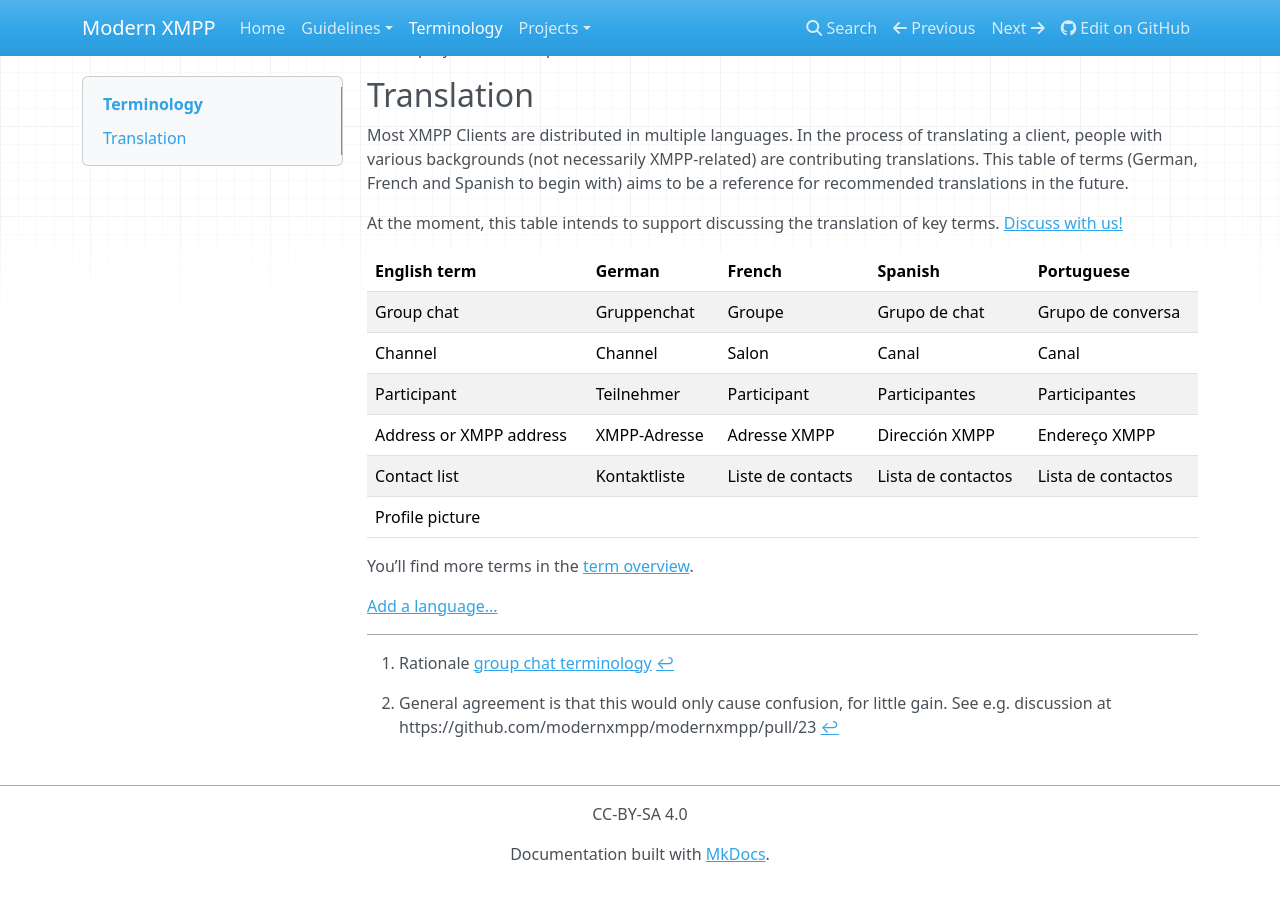
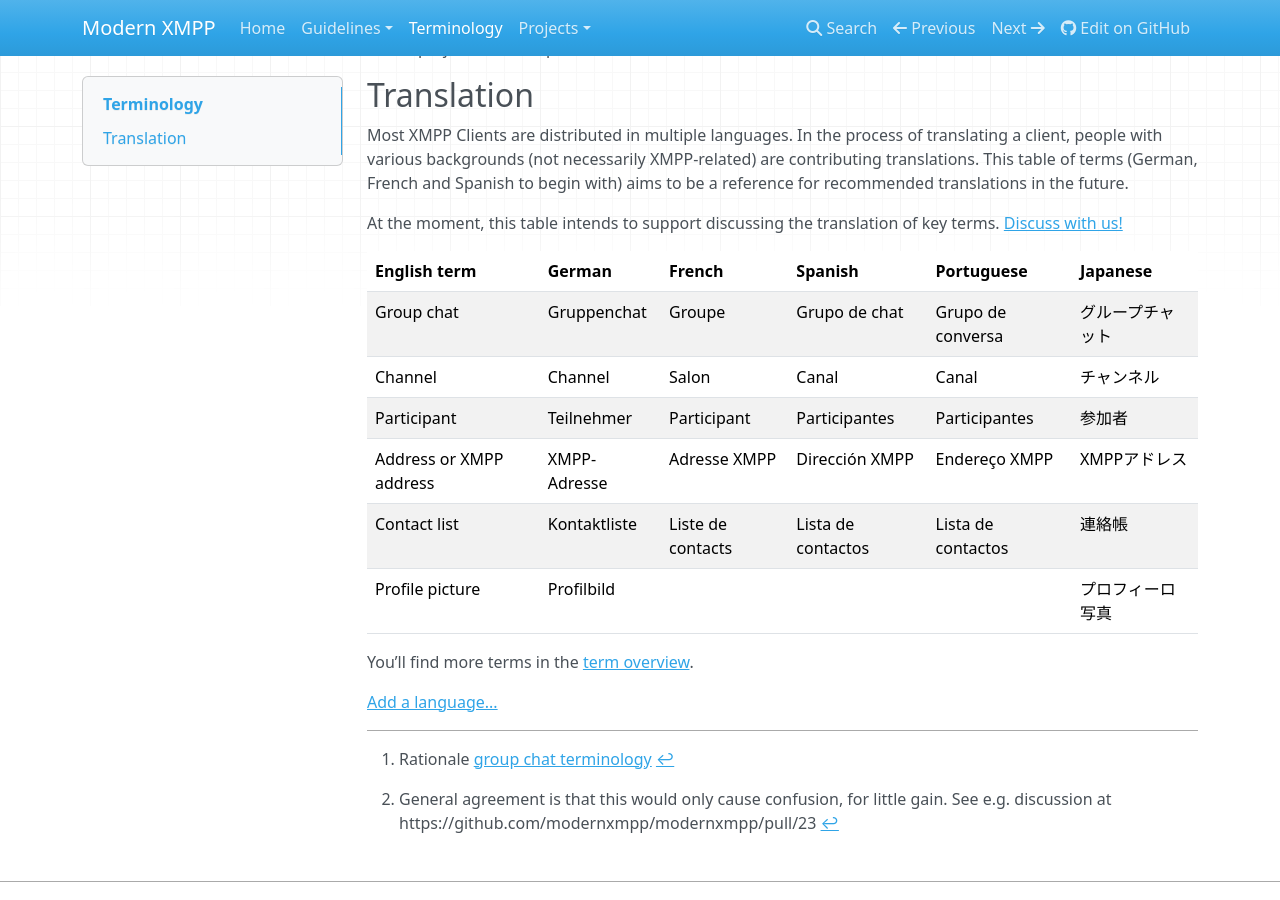
Before and after one commit to modernxmpp/modernxmpp, an MkDocs documentation site: the page built from docs/terminology.md, in a window 1280 px wide and 900 px high, scrolled down 472 px. Built offline with MkDocs 1.6.1, drawn with Linux system fonts in a browser that asks for light colours; nearby versions of some CDN libraries.

Commit message:
added japanese terms

```diff
--- a/docs/terminology.md
+++ b/docs/terminology.md
@@ -20,14 +20,14 @@
 
 At the moment, this table intends to support discussing the translation of key terms. [Discuss with us!](xmpp:modernxmpp@rooms.modernxmpp.org?join)
 
-| English term            | German         | French            | Spanish            | Portuguese         |
-|-------------------------|----------------|-------------------|--------------------|--------------------|
-| Group chat              | Gruppenchat    | Groupe            | Grupo de chat      | Grupo de conversa  |
-| Channel                 | Channel        | Salon             | Canal              | Canal              |
-| Participant             | Teilnehmer     | Participant       | Participantes      | Participantes      |
-| Address or XMPP address | XMPP-Adresse   | Adresse XMPP      | Dirección XMPP     | Endereço XMPP      |
-| Contact list            | Kontaktliste   | Liste de contacts | Lista de contactos | Lista de contactos |
-| Profile picture         |                |                   |                    |                    |
+| English term            | German         | French            | Spanish            | Portuguese         | Japanese         |
+|-------------------------|----------------|-------------------|--------------------|--------------------|------------------|
+| Group chat              | Gruppenchat    | Groupe            | Grupo de chat      | Grupo de conversa  | グループチャット |
+| Channel                 | Channel        | Salon             | Canal              | Canal              | チャンネル       |
+| Participant             | Teilnehmer     | Participant       | Participantes      | Participantes      | 参加者           |
+| Address or XMPP address | XMPP-Adresse   | Adresse XMPP      | Dirección XMPP     | Endereço XMPP      | XMPPアドレス     |
+| Contact list            | Kontaktliste   | Liste de contacts | Lista de contactos | Lista de contactos | 連絡帳           |
+| Profile picture         | Profilbild     |                   |                    |                    | プロフィーロ写真 |
 
 You’ll find more terms in the [term overview](/translation-discussion).
 
```
